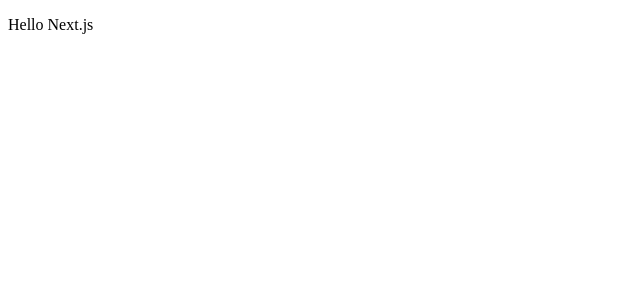
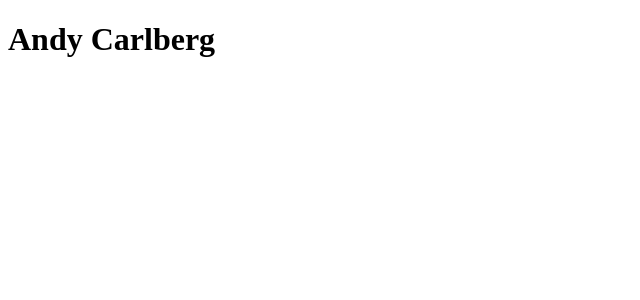
Before and after one commit to andycarlberg/andycarlberg.com, a Next.js app: page / in a window 1280 px wide. Shown: the top 300 px of the page, without its empty margins (0-640 px from the left). Built offline with nearby package versions, Linux system fonts and the light colour scheme.

Commit message:
Add Markdown support.

```diff
--- /dev/null
+++ b/next.config.js
@@ -0,0 +1,8 @@
+/* eslint-disable */
+const withMDX = require('@next/mdx')({
+  extension: /\.mdx?$/,
+});
+
+module.exports = withMDX({
+  pageExtensions: ['js', 'jsx', 'ts', 'tsx', 'md', 'mdx'],
+});
--- a/package.json
+++ b/package.json
@@ -21,6 +21,8 @@
     "test": "echo \"Error: no test specified\" && exit 1"
   },
   "dependencies": {
+    "@mdx-js/loader": "^1.5.9",
+    "@next/mdx": "^9.3.5",
     "@types/node": "^13.13.4",
     "@types/react": "^16.9.34",
     "@typescript-eslint/eslint-plugin": "^2.29.0",
--- /dev/null
+++ b/pages/index.mdx
@@ -0,0 +1 @@
+# Andy Carlberg
--- a/pages/index.tsx
+++ /dev/null
@@ -1,5 +0,0 @@
-import React, { ReactElement } from 'react';
-
-export default function Index(): ReactElement {
-  return <p>Hello Next.js</p>;
-}
```
Also changed, not shown: 1 other file (tests, documents, lock files or other folders).
